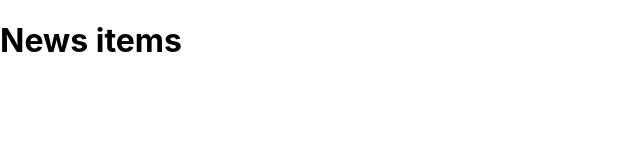
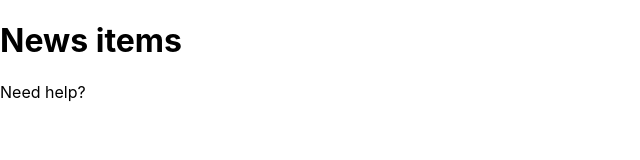
Before and after one commit to exemplar-codes/nextjs-first-tutorial, a Next.js app: page /news in a window 1280 px wide. Shown: the top 160 px of the page, without its empty margins (0-640 px from the left). Built offline with nearby package versions, Linux system fonts and the light colour scheme.

Commit message:
Demo Next's Link

```diff
--- /dev/null
+++ b/pages/news/help.js
@@ -0,0 +1,5 @@
+function NewsHelpPage() {
+  return <h1>News help page</h1>;
+}
+
+export default NewsHelpPage;
--- a/pages/news/index.js
+++ b/pages/news/index.js
@@ -1,5 +1,12 @@
+import Link from "next/link";
+
 function AllNewsPage() {
-  return <h1>News items</h1>;
+  return (
+    <div>
+      <h1>News items</h1>
+      <Link href="/news/help">Need help?</Link>
+    </div>
+  );
 }
 
 export default AllNewsPage;
```
